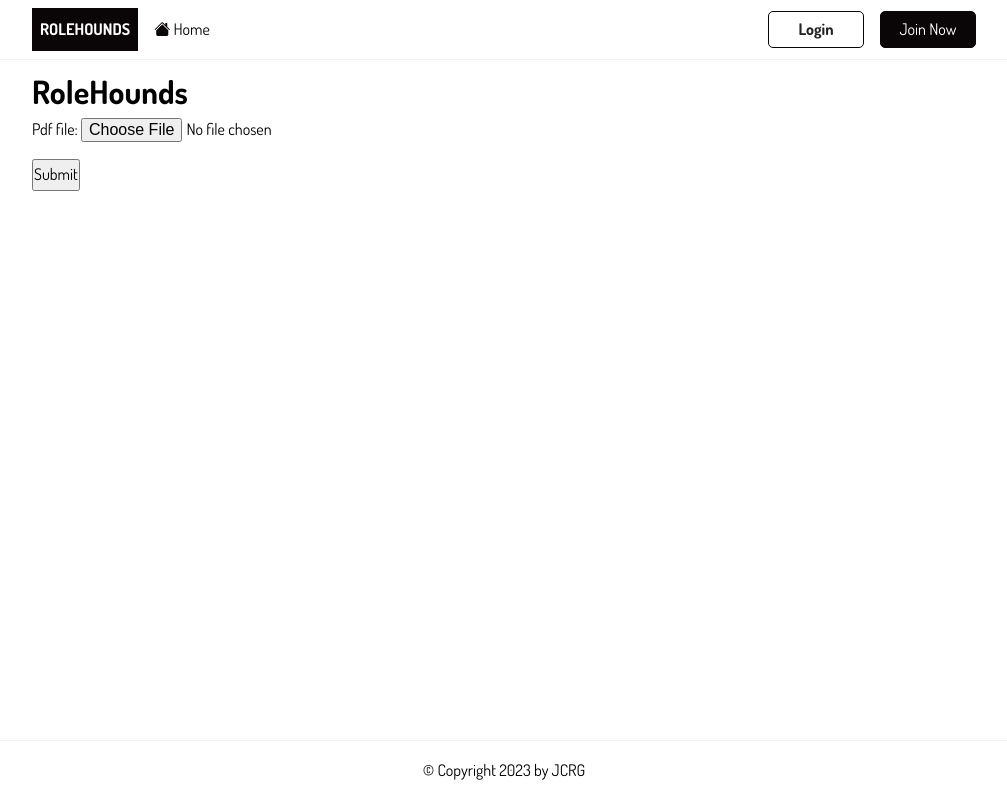
After one commit to 0JCRG0/DjangoApp, a Django app: page /DreamedJobAI/submit_pdf/ in a window 1280 px wide. The commit adds this page. Shown: the whole page, without its empty margins (136-1143 px from the left). Run offline with Django 4.2, Linux system fonts and the light colour scheme.

Commit message:
fixed bugs

```diff
--- a/DreamedJobAI/templates/DreamedJobAI/index.html
+++ b/DreamedJobAI/archive/archive_submit_pdf.html
@@ -1,7 +1,7 @@
 <!DOCTYPE html>
 <html>
 <head>
-    <title>DreamedJobAI</title>
+    <title>Submit your PDF here</title>
 </head>
 <body>
     <h1>DreamedJobAI</h1>
--- a/DreamedJobAI/static/DreamedJobAI/css/style.css
+++ b/DreamedJobAI/static/DreamedJobAI/css/style.css
@@ -2,7 +2,7 @@
 @import url('https://cdn.jsdelivr.net/npm/bootstrap-icons@1.10.2/font/bootstrap-icons.css');
 
 :root {
-  --color-primary: #ee394c;
+  --color-primary: #0a0506;
   --color-secondary: #86b7fe;
   --color-light: #f2f2f2;
   --color-gray: #ced4da;
@@ -28,7 +28,7 @@ body {
 }
 
 img {
-  max-width: 10%;
+  max-width: 100%;
 }
 input,
 button,
--- a/DreamedJobAI/templates/DreamedJobAI/base.html
+++ b/DreamedJobAI/templates/DreamedJobAI/base.html
@@ -4,7 +4,7 @@
 <head>
     <meta charset="UTF-8">
     <meta name="viewport" content="width=device-width, initial-scale=1.0">
-    <link rel="stylesheet" href="{% static 'css/style.css' %}" />
+    <link rel="stylesheet" href="{% static 'DreamedJobAI/css/style.css' %}" />
     <title>DreamedJobAI</title>
 </head>
 <body>
--- a/DreamedJobAI/templates/DreamedJobAI/home.html
+++ b/DreamedJobAI/templates/DreamedJobAI/home.html
@@ -5,8 +5,8 @@
         <div class="feature-content">
             <h1>RoleHounds</h1>
             <p>Let's find you a job.</p>
-            <a class="btn btn-primary cta" href="#">Get Started</a>
+            <a class="btn btn-primary cta" href="{% url 'DreamedJobAI:submit_pdf' %}">Get Started</a>
         </div>
-        <img src="{% static 'DreamedJobAI/images/feature.jpg' %}" alt="" class="feature-image">
+        <img src="{% static 'DreamedJobAI/images/working_doggie.jpg' %}" alt="" class="feature-image">
     </section>
 {% endblock content %}
--- /dev/null
+++ b/DreamedJobAI/templates/DreamedJobAI/submit_pdf.html
@@ -0,0 +1,13 @@
+{% extends 'DreamedJobAI/base.html' %}
+{% load static %}
+{% block content %}
+    <section class="feature">
+        <div class="feature-content">
+            <h1>RoleHounds</h1>
+                <form method="post" enctype="multipart/form-data">
+                    {% csrf_token %}
+                    {{ form.as_p }}
+                    <button type="submit">Submit</button>
+                </form>
+    </section>
+{% endblock content %}
--- a/DreamedJobAI/urls.py
+++ b/DreamedJobAI/urls.py
@@ -9,5 +9,5 @@ urlpatterns = [
 app_name = 'DreamedJobAI'
 urlpatterns = [
     path('', views.home, name='home'),
-    path('index/', views.index, name='index'),
+    path('submit_pdf/', views.submit_pdf, name='submit_pdf'),
 ]
--- a/DreamedJobAI/views.py
+++ b/DreamedJobAI/views.py
@@ -12,7 +12,7 @@ from .utils import summarise_cv, extract_text_from_pdf
 def home(request):
     return render(request, 'DreamedJobAI/home.html')
 
-def index(request):
+def submit_pdf(request):
     if request.method == 'POST':
         form = UploadPDFForm(request.POST, request.FILES)
         if form.is_valid():
@@ -23,7 +23,7 @@ def index(request):
             user_text.extracted_text = extracted_text
             user_text.save()
             summarised_cv = summarise_cv(extracted_text)
-            return render(request, 'DreamedJobAI/summary.html', {'summarised_cv': summarised_cv})
+            return render(request, 'DreamedJobAI/summarise.html', {'summarised_cv': summarised_cv})
     else:
         form = UploadPDFForm()
-    return render(request, 'DreamedJobAI/index.html', {'form': form})
+    return render(request, 'DreamedJobAI/submit_pdf.html', {'form': form})
--- a/mysite/settings.py
+++ b/mysite/settings.py
@@ -119,7 +119,9 @@ USE_TZ = True
 # Static files (CSS, JavaScript, Images)
 # https://docs.djangoproject.com/en/4.2/howto/static-files/
 
-STATIC_URL = "static/"
+STATIC_URL = "/static/"
+STATICFILES_DIRS = [BASE_DIR / 'DreamedJobAI/static/DreamedJobAI']
+
 
 # Default primary key field type
 # https://docs.djangoproject.com/en/4.2/ref/settings/#default-auto-field
```
Also changed, not shown: DreamedJobAI/archive/archive_summary.html (added, +19 -0 lines), DreamedJobAI/templates/DreamedJobAI/landing_page.html (deleted, +0 -12 lines), DreamedJobAI/templates/DreamedJobAI/summarise.html (added, +10 -0 lines), DreamedJobAI/templates/DreamedJobAI/summary.html (deleted, +0 -18 lines), DreamedJobAI/static/DreamedJobAI/images/working_doggie.jpg (added), 4 other files.
